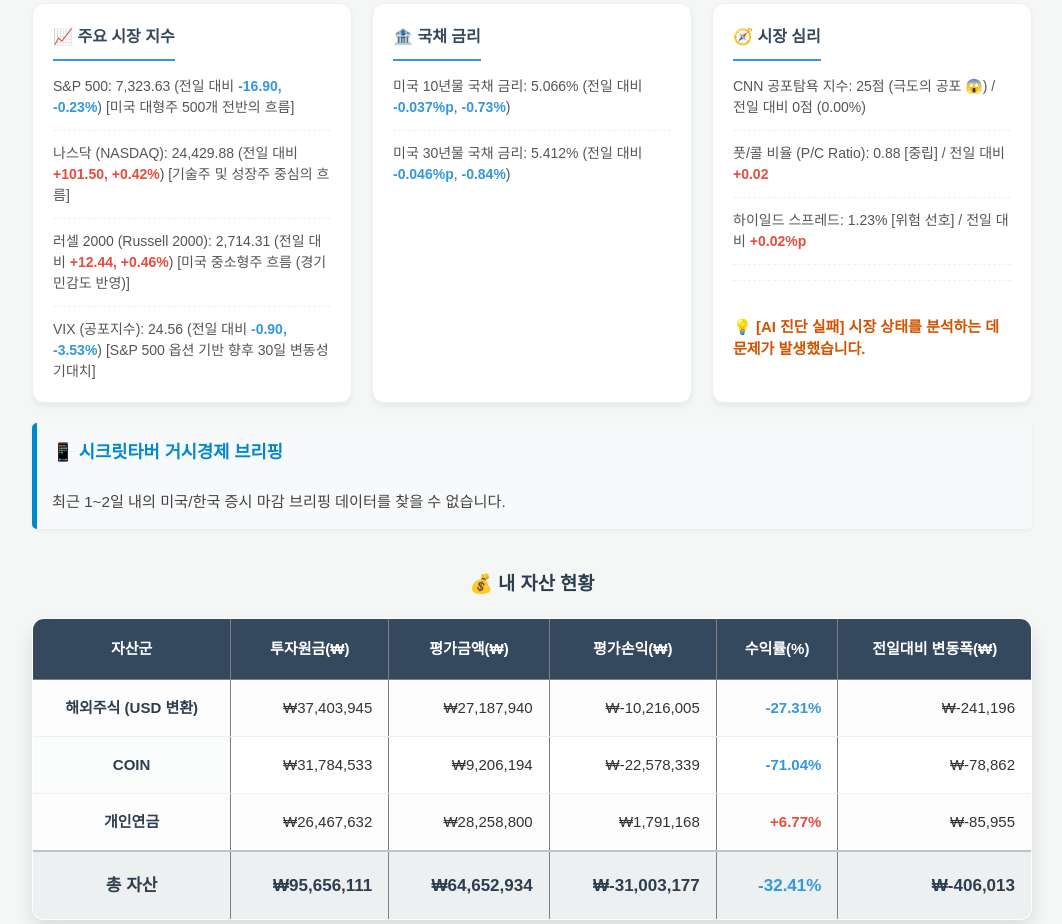
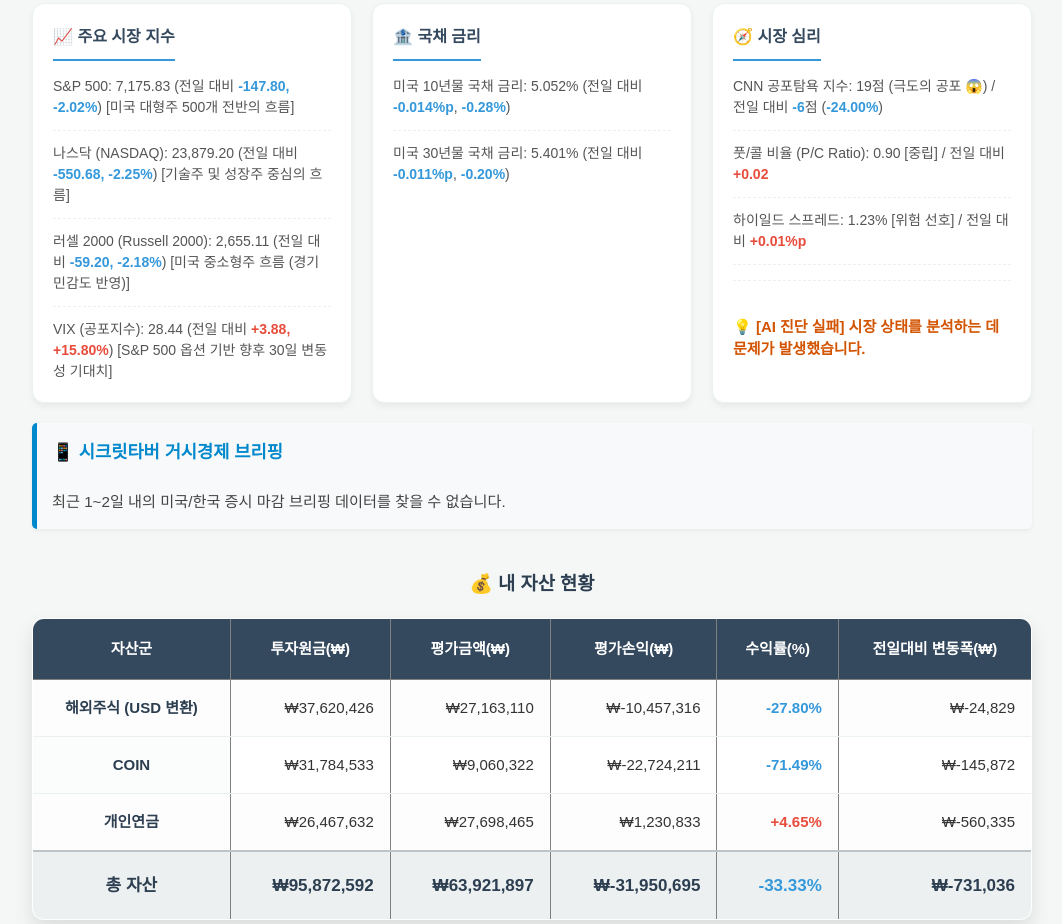
Before and after one commit to darkmirr-bitcoin/myAssetReport, a plain HTML site: page index.html in a window 1280 px wide. Shown: the part 283-1207 px from the top of the page, without its empty margins (108-1170 px from the left). Drawn offline with Linux system fonts and the light colour scheme.

Commit message:
🚀 일일 자산 리포트 및 아카이브 업데이트

```diff
--- a/index.html
+++ b/index.html
@@ -4,14 +4,14 @@
     <head>
         <meta charset="UTF-8">
         <meta name="viewport" content="width=device-width, initial-scale=1.0">
-        <title>일일 자산 리포트 (2026-11-18)</title>
+        <title>일일 자산 리포트 (2026-11-19)</title>
         <link rel="stylesheet" href="style.css">
     </head>
     <body>
         <h2>📊 일일 자산 리포트</h2>
         <div class="summary-header">
-            <p>🕒 <strong>업데이트:</strong> 2026-11-19 12:57:59 (KST)</p>
-            <p>💵 <strong>적용 환율:</strong> 1달러 = <strong>1,330.41원</strong></p>
+            <p>🕒 <strong>업데이트:</strong> 2026-11-20 12:52:33 (KST)</p>
+            <p>💵 <strong>적용 환율:</strong> 1달러 = <strong>1,338.11원</strong></p>
         </div>
 
         <!-- 🔥 여기에 AI 액션 보드가 가장 먼저 뜹니다! -->
@@ -24,15 +24,15 @@
             <div class="macro-cards">
                 <div class="macro-card">
                     <h4>📈 주요 시장 지수</h4>
-                    <ul><li>S&P 500: 7,323.63 (전일 대비 <span class="neg">-16.90,</span> <span class="neg">-0.23%</span>) [미국 대형주 500개 전반의 흐름]</li><li>나스닥 (NASDAQ): 24,429.88 (전일 대비 <span class="pos">+101.50,</span> <span class="pos">+0.42%</span>) [기술주 및 성장주 중심의 흐름]</li><li>러셀 2000 (Russell 2000): 2,714.31 (전일 대비 <span class="pos">+12.44,</span> <span class="pos">+0.46%</span>) [미국 중소형주 흐름 (경기 민감도 반영)]</li><li>VIX (공포지수): 24.56 (전일 대비 <span class="neg">-0.90,</span> <span class="neg">-3.53%</span>) [S&P 500 옵션 기반 향후 30일 변동성 기대치]</li></ul>
+                    <ul><li>S&P 500: 7,175.83 (전일 대비 <span class="neg">-147.80,</span> <span class="neg">-2.02%</span>) [미국 대형주 500개 전반의 흐름]</li><li>나스닥 (NASDAQ): 23,879.20 (전일 대비 <span class="neg">-550.68,</span> <span class="neg">-2.25%</span>) [기술주 및 성장주 중심의 흐름]</li><li>러셀 2000 (Russell 2000): 2,655.11 (전일 대비 <span class="neg">-59.20,</span> <span class="neg">-2.18%</span>) [미국 중소형주 흐름 (경기 민감도 반영)]</li><li>VIX (공포지수): 28.44 (전일 대비 <span class="pos">+3.88,</span> <span class="pos">+15.80%</span>) [S&P 500 옵션 기반 향후 30일 변동성 기대치]</li></ul>
                 </div>
                 <div class="macro-card">
                     <h4>🏦 국채 금리</h4>
-                    <ul><li>미국 10년물 국채 금리: 5.066% (전일 대비 <span class="neg">-0.037%p</span>, <span class="neg">-0.73%</span>)</li><li>미국 30년물 국채 금리: 5.412% (전일 대비 <span class="neg">-0.046%p</span>, <span class="neg">-0.84%</span>)</li></ul>
+                    <ul><li>미국 10년물 국채 금리: 5.052% (전일 대비 <span class="neg">-0.014%p</span>, <span class="neg">-0.28%</span>)</li><li>미국 30년물 국채 금리: 5.401% (전일 대비 <span class="neg">-0.011%p</span>, <span class="neg">-0.20%</span>)</li></ul>
                 </div>
                 <div class="macro-card">
                     <h4>🧭 시장 심리</h4>
-                    <ul><li>CNN 공포탐욕 지수: 25점 (극도의 공포 😱) / 전일 대비 0점 (0.00%)</li><li>풋/콜 비율 (P/C Ratio): 0.88 [중립] / 전일 대비 <span class="pos">+0.02</span></li><li>하이일드 스프레드: 1.23% [위험 선호] / 전일 대비 <span class="pos">+0.02%p</span></li><div class='ai-summary-line'><br><strong style='color:#d35400;'>💡 [AI 진단 실패] 시장 상태를 분석하는 데 문제가 발생했습니다.</strong></div></ul>
+                    <ul><li>CNN 공포탐욕 지수: 19점 (극도의 공포 😱) / 전일 대비 <span class="neg">-6</span>점 (<span class="neg">-24.00%</span>)</li><li>풋/콜 비율 (P/C Ratio): 0.90 [중립] / 전일 대비 <span class="pos">+0.02</span></li><li>하이일드 스프레드: 1.23% [위험 선호] / 전일 대비 <span class="pos">+0.01%p</span></li><div class='ai-summary-line'><br><strong style='color:#d35400;'>💡 [AI 진단 실패] 시장 상태를 분석하는 데 문제가 발생했습니다.</strong></div></ul>
                 </div>
             </div>
 
@@ -59,35 +59,35 @@
   <tbody>
     <tr>
       <td>해외주식 (USD 변환)</td>
-      <td>₩37,403,945</td>
-      <td>₩27,187,940</td>
-      <td>₩-10,216,005</td>
-      <td><span class='neg'>-27.31%</span></td>
-      <td>₩-241,196</td>
+      <td>₩37,620,426</td>
+      <td>₩27,163,110</td>
+      <td>₩-10,457,316</td>
+      <td><span class='neg'>-27.80%</span></td>
+      <td>₩-24,829</td>
     </tr>
     <tr>
       <td>COIN</td>
       <td>₩31,784,533</td>
-      <td>₩9,206,194</td>
-      <td>₩-22,578,339</td>
-      <td><span class='neg'>-71.04%</span></td>
-      <td>₩-78,862</td>
+      <td>₩9,060,322</td>
+      <td>₩-22,724,211</td>
+      <td><span class='neg'>-71.49%</span></td>
+      <td>₩-145,872</td>
     </tr>
     <tr>
       <td>개인연금</td>
       <td>₩26,467,632</td>
-      <td>₩28,258,800</td>
-      <td>₩1,791,168</td>
-      <td><span class='pos'>+6.77%</span></td>
-      <td>₩-85,955</td>
+      <td>₩27,698,465</td>
+      <td>₩1,230,833</td>
+      <td><span class='pos'>+4.65%</span></td>
+      <td>₩-560,335</td>
     </tr>
     <tr>
       <td>총 자산</td>
-      <td>₩95,656,111</td>
-      <td>₩64,652,934</td>
-      <td>₩-31,003,177</td>
-      <td><span class='neg'>-32.41%</span></td>
-      <td>₩-406,013</td>
+      <td>₩95,872,592</td>
+      <td>₩63,921,897</td>
+      <td>₩-31,950,695</td>
+      <td><span class='neg'>-33.33%</span></td>
+      <td>₩-731,036</td>
     </tr>
   </tbody>
 </table>
```
Also changed, not shown: 1 other file.
